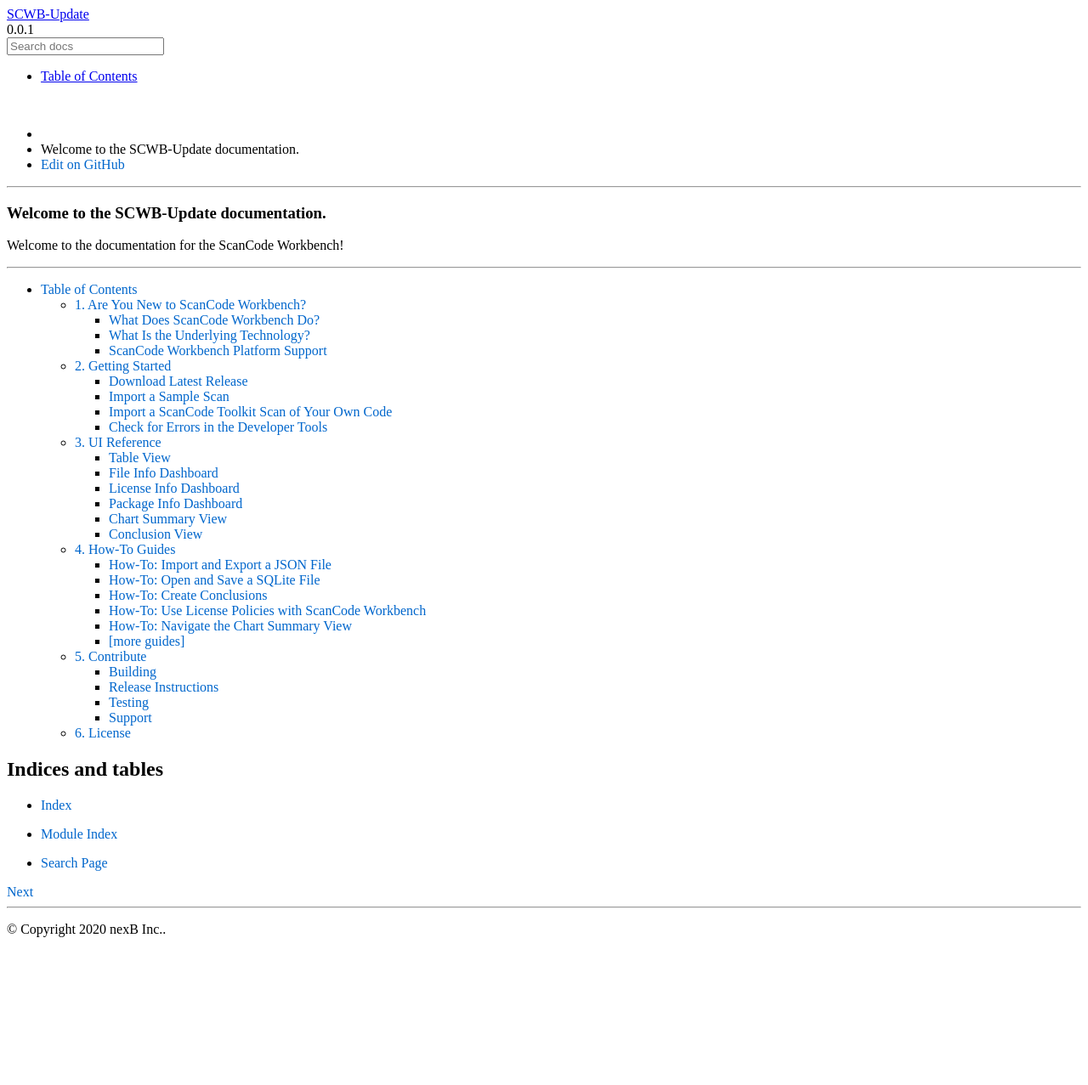
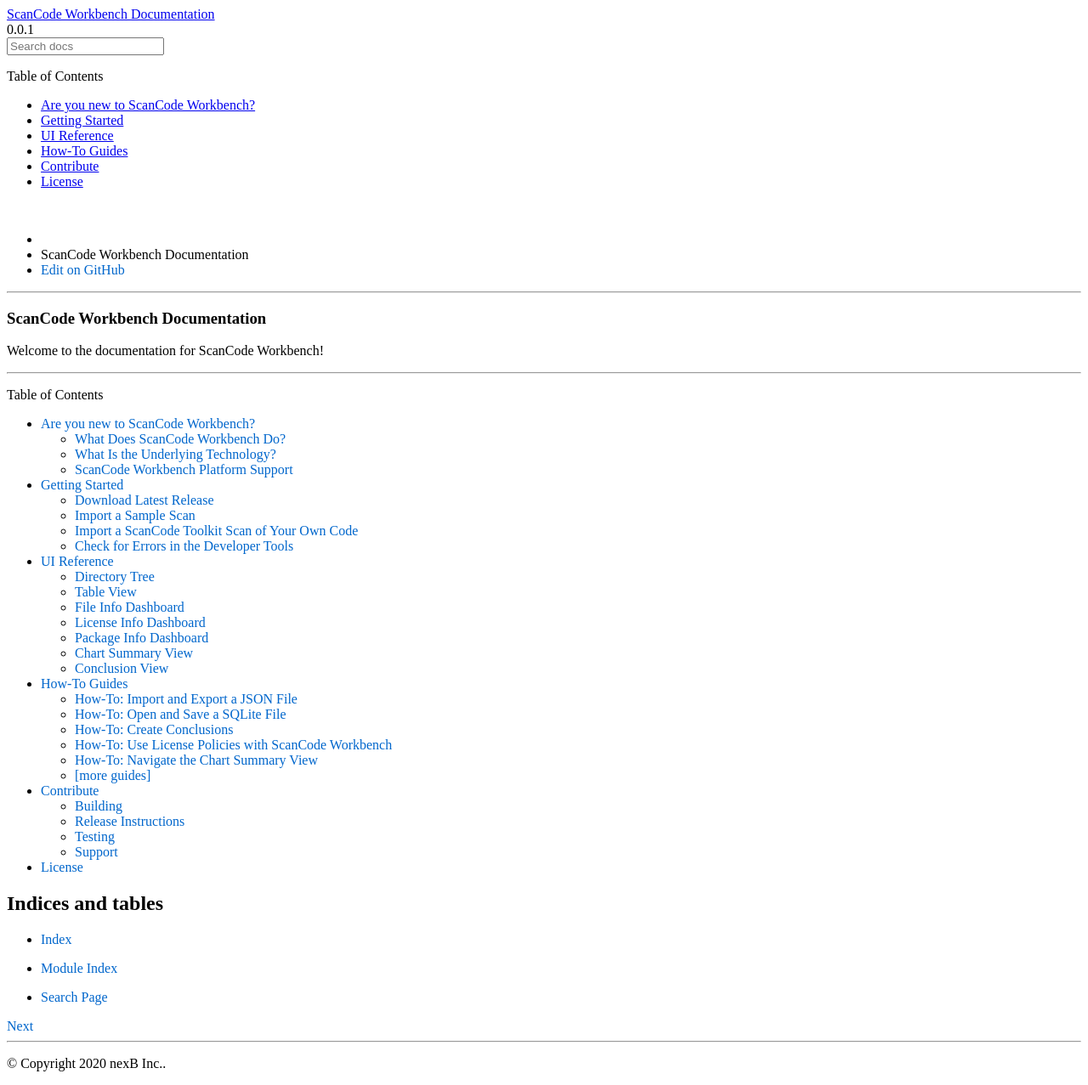
Before and after one commit to aboutcode-org/scancode-workbench, a Sphinx documentation site: the page built from docs/source/index.rst, in a window 1280 px wide. Shown: the whole page at 85% size. Built offline with Sphinx 7.4.7 and the Read the Docs theme 2.0.0, drawn with Linux system fonts in a browser that asks for light colours; before the commit the page ends 1119 px from its top, so only the background shows below that.

Commit message:
Create new folder/file structure
Signed-off-by: John M. Horan <johnmhoran@gmail.com>

```diff
--- a/docs/source/_static/theme_overrides.css
+++ b/docs/source/_static/theme_overrides.css
@@ -5,11 +5,9 @@
 }
 
 .rst-content .guilabel {
-    border: 1px solid #7fbbe3;
-    border: 1px solid #e7f2fa;
-    border: 1px solid #ffff99;
-    background: #e7f2fa;
-    background: #ffffcc;
+    border: 1px solid #ccffff;
+    border: 0;
+    background: #e6ffff;
     font-size: 80%;
     font-size: 12px;
     font-size: 14px;
@@ -148,8 +146,3 @@
     margin-bottom: 0px;
     line-height: 24px;
 }
-
-/* h2 {
-    color: #cc0000;
-    color: #ff0000;
-} */
--- a/docs/source/conf.py
+++ b/docs/source/conf.py
@@ -17,7 +17,7 @@
 
 # -- Project information -----------------------------------------------------
 
-project = 'SCWB-Update'
+project = 'ScanCode Workbench Documentation'
 copyright = '2020 nexB Inc.'
 author = 'nexB Inc.'
 
--- a/docs/source/index.rst
+++ b/docs/source/index.rst
@@ -1,15 +1,21 @@
-=========================================
-Welcome to the SCWB-Update documentation.
-=========================================
+================================
+ScanCode Workbench Documentation
+================================
 
-Welcome to the documentation for the ScanCode Workbench!
+Welcome to the documentation for ScanCode Workbench!
 
 ----
 
 .. toctree::
    :maxdepth: 3
+   :caption: Table of Contents
 
-   toc
+   new-to-scwb/index
+   getting-started/index
+   ui-reference/index
+   how-to-guides/index
+   contribute/index
+   license
 
 
 
--- /dev/null
+++ b/docs/source/new-to-scwb/index.rst
@@ -0,0 +1,26 @@
+==================================
+Are you new to ScanCode Workbench?
+==================================
+
+.. Note:: This is just a sketch -- need to flesh out.
+
+If you are, you've come to the right place.
+
+You'll find a brief overview of ScanCode Workbench's features and functions below, and we encourage you to explore the remainder of this documentation to familiarize yourself with this powerful license-analysis tool.
+
+What Does ScanCode Workbench Do?
+================================
+
+-  Provides a tabular and graphical display of the data captured by a `ScanCode Toolkit <https://github.com/nexB/scancode-toolkit>`__ ``.json`` scan file.
+-  Enables you to use that advanced visual UI to analyze license and other notices identified by ScanCode Toolkit and record your conclusions about the effective license(s) for a component or package.
+-  Provides a simple way to export your conclusions as a ``.json`` file.
+
+What Is the Underlying Technology?
+==================================
+
+-  ScanCode Workbench is based on `Electron <https://electron.atom.io/>`__ and works on Windows, OS X and Linux operating systems.
+
+ScanCode Workbench Platform Support
+===================================
+
+:guilabel:`[To come.]`
```
Also changed, not shown: docs/source/contribute/index.rst (added, +25 -0 lines), docs/source/getting-started/index.rst (added, +25 -0 lines), docs/source/how-to-guides/index.rst (added, +35 -0 lines), docs/source/license.rst (added, +7 -0 lines), docs/source/ui-reference/index.rst (added, +40 -0 lines).
